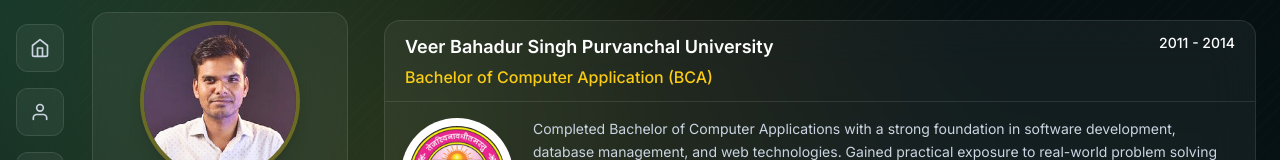
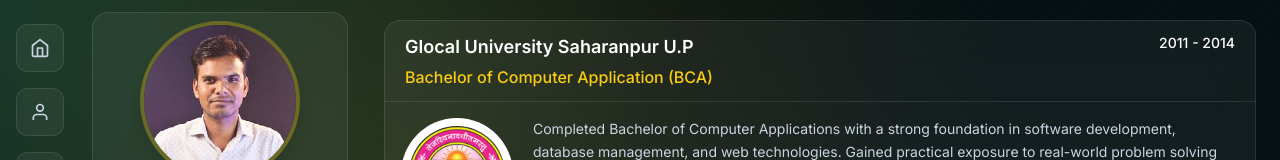
Before and after one commit to Vijayclavis8994/profile-template, a React (Vite) app: page / in a window 1280 px wide. Both pictures are taken after a click on the button 40 px from the left and 240 px from the top of the page. Shown: the top 160 px of the page. Built offline with nearby package versions, Linux system fonts and the light colour scheme; the HTML template or start-up script is replaced by a standard one.

Commit message:
education
education

```diff
--- a/src/components/Education.jsx
+++ b/src/components/Education.jsx
@@ -19,7 +19,7 @@
                 <div className="px-5 py-3 flex justify-between items-start gap-4 flex-wrap border-b border-white/10">
                     <div>
                         <h2 className="text-base md:text-lg font-semibold text-white leading-tight">
-                            Veer Bahadur Singh Purvanchal University
+                            Glocal University Saharanpur U.P
                         </h2>
                         <p className="text-sm md:text-base font-medium text-yellow-400 mt-1">
                             Bachelor of Computer Application (BCA)
```
